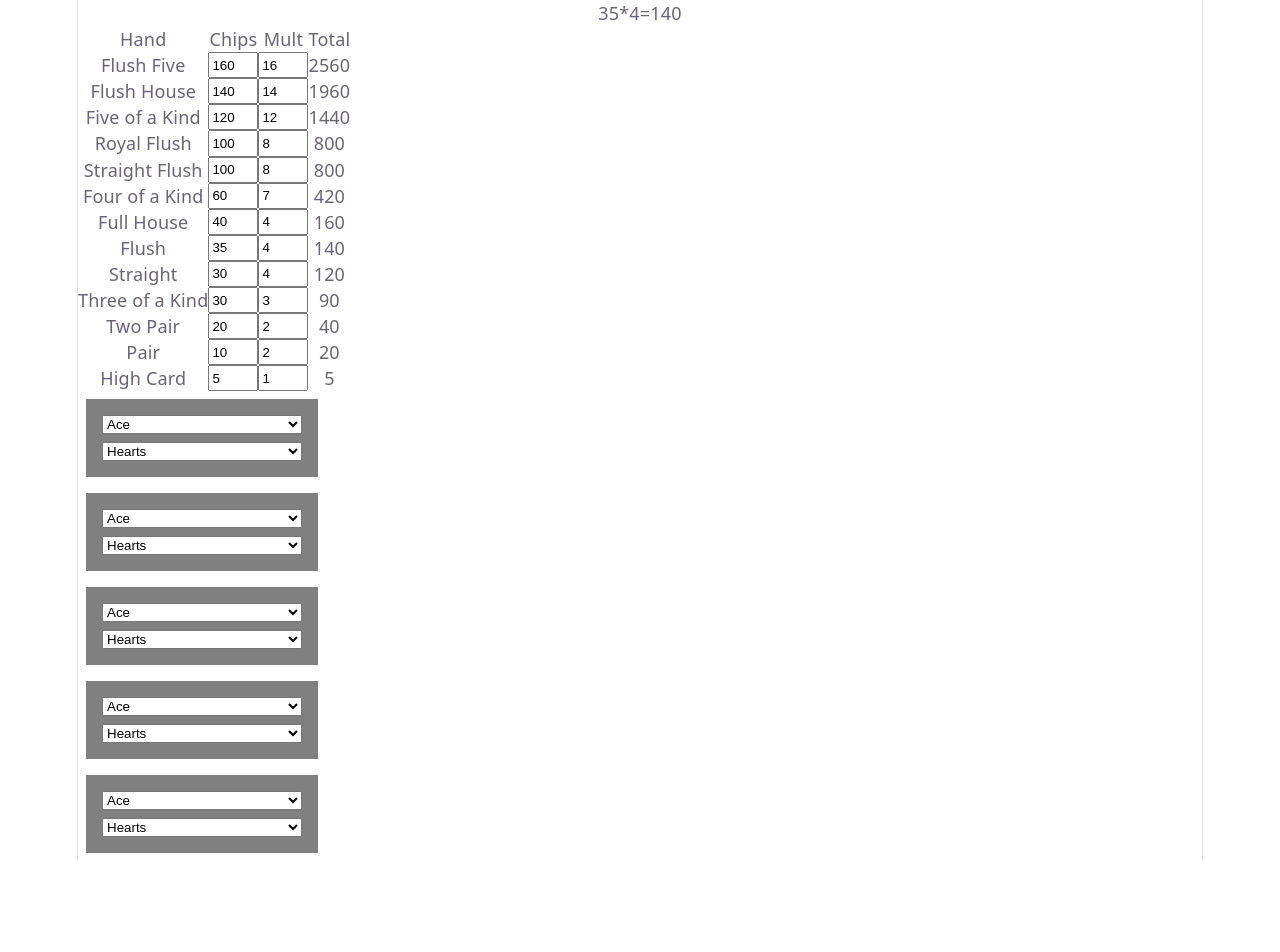
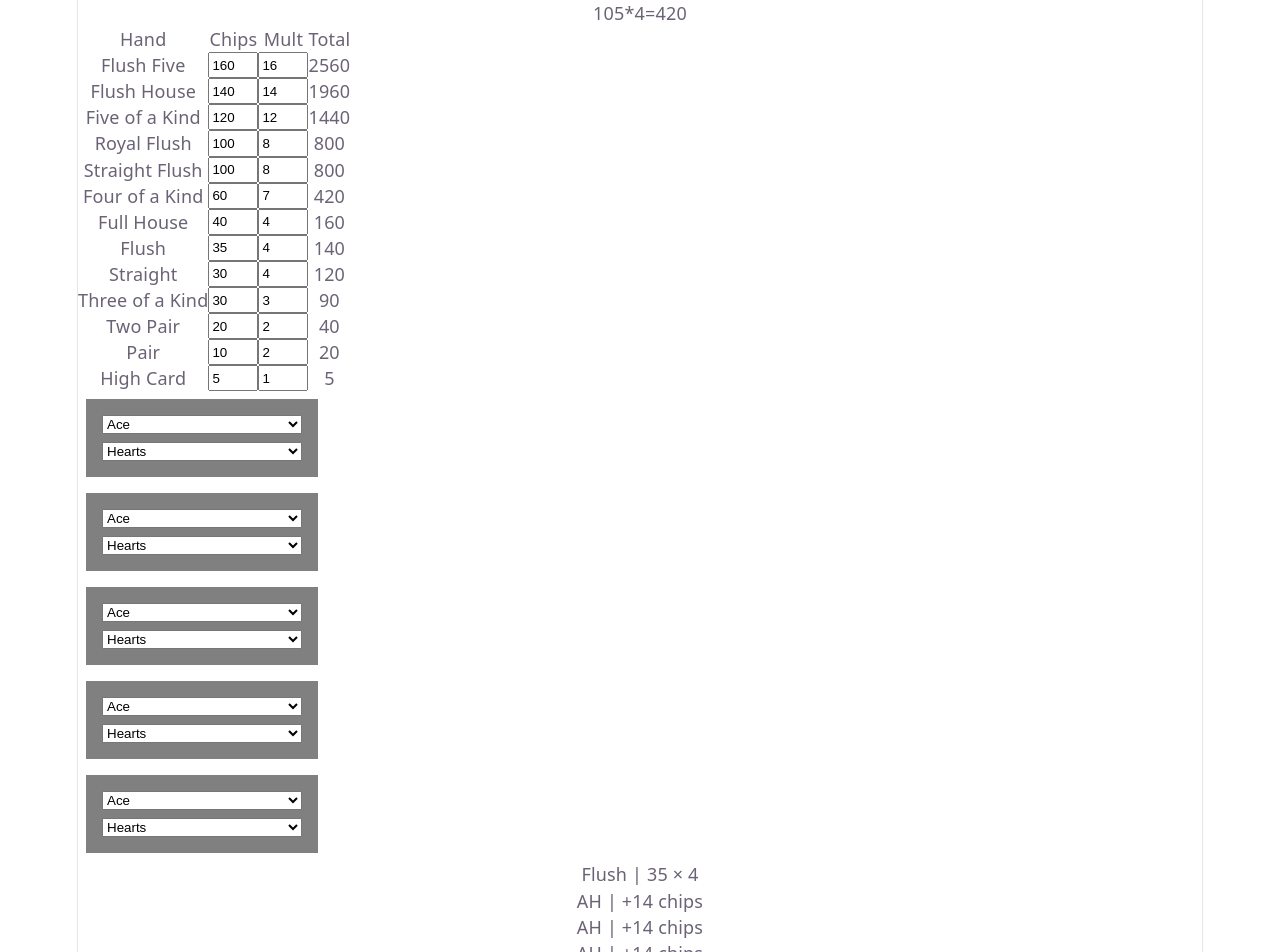
Before and after one commit to JakeKo/balatro-simulator, a React (Vite) app: page / in a window 1280 px wide. Shown: the top 952 px of the page. Before the commit the page ends 861 px from the top, so only its background shows below. Built offline with nearby package versions, Linux system fonts and the light colour scheme.

Commit message:
Create initial scoreResolver to track sequential game logic

```diff
--- a/src/App.jsx
+++ b/src/App.jsx
@@ -7,9 +7,11 @@ import "./App.css";
 import CardPicker from "./CardPicker.jsx";
 import HandTable from "./HandTable.jsx";
 import { identifyHandPlayed } from "./handResolver.js";
+import { resolveScore } from "./scoreResolver.js";
+import ScoreLogger from "./ScoreLogger.jsx";
 
 function App() {
-  const [count, setCount] = useState(0);
+  const [log, setLog] = useState([]);
   const [chips, setChips] = useState(0);
   const [mult, setMult] = useState(1);
   const [handMap, setHandMap] = useState({
@@ -34,21 +36,13 @@ function App() {
     { rank: 14, suit: "Hearts" },
     { rank: 14, suit: "Hearts" },
   ]);
-  const [handPlayed, setHandPlayed] = useState(identifyHandPlayed(playedCards));
 
   useEffect(() => {
-    const handPlayed = identifyHandPlayed(playedCards);
-    const [chip, mult] = handMap[handPlayed];
-    setChips(chip);
-    setMult(mult);
-    setHandPlayed(handPlayed);
-  }, [playedCards]);
-
-  useEffect(() => {
-    const [chip, mult] = handMap[handPlayed];
-    setChips(chip);
-    setMult(mult);
-  }, [handMap]);
+    const [newChips, newMult, log] = resolveScore(playedCards, handMap);
+    setChips(newChips);
+    setMult(newMult);
+    setLog(log);
+  }, [playedCards, handMap]);
 
   return (
     <>
@@ -65,6 +59,7 @@ function App() {
           }}
         />
       ))}
+      <ScoreLogger log={log} />
     </>
   );
 }
--- /dev/null
+++ b/src/ScoreLogger.jsx
@@ -0,0 +1,11 @@
+function ScoreLogger({ log }) {
+  return (
+    <div className="score-logger">
+      {log.map((entry, index) => (
+        <div key={index}>{entry}</div>
+      ))}
+    </div>
+  );
+}
+
+export default ScoreLogger;
--- /dev/null
+++ b/src/scoreResolver.js
@@ -0,0 +1,42 @@
+import { identifyHandPlayed } from "./handResolver.js";
+
+function stringifyCard(card) {
+  const { rank, suit } = card;
+  const rankString =
+    rank === 14
+      ? "A"
+      : rank === 13
+        ? "K"
+        : rank === 12
+          ? "Q"
+          : rank === 11
+            ? "J"
+            : rank.toString();
+  const suitString =
+    suit === "Hearts"
+      ? "H"
+      : suit === "Diamonds"
+        ? "D"
+        : suit === "Clubs"
+          ? "C"
+          : suit === "Spades"
+            ? "S"
+            : "";
+  return `${rankString}${suitString}`;
+}
+
+function resolveScore(playedCards, handMap) {
+  const handPlayed = identifyHandPlayed(playedCards);
+  let [chips, mult] = handMap[handPlayed];
+  const log = [`${handPlayed} | ${chips} × ${mult}`];
+
+  for (const card of playedCards) {
+    const { rank } = card;
+    chips += rank;
+    log.push(`${stringifyCard(card)} | +${rank} chips`);
+  }
+
+  return [chips, mult, log];
+}
+
+export { resolveScore };
```
